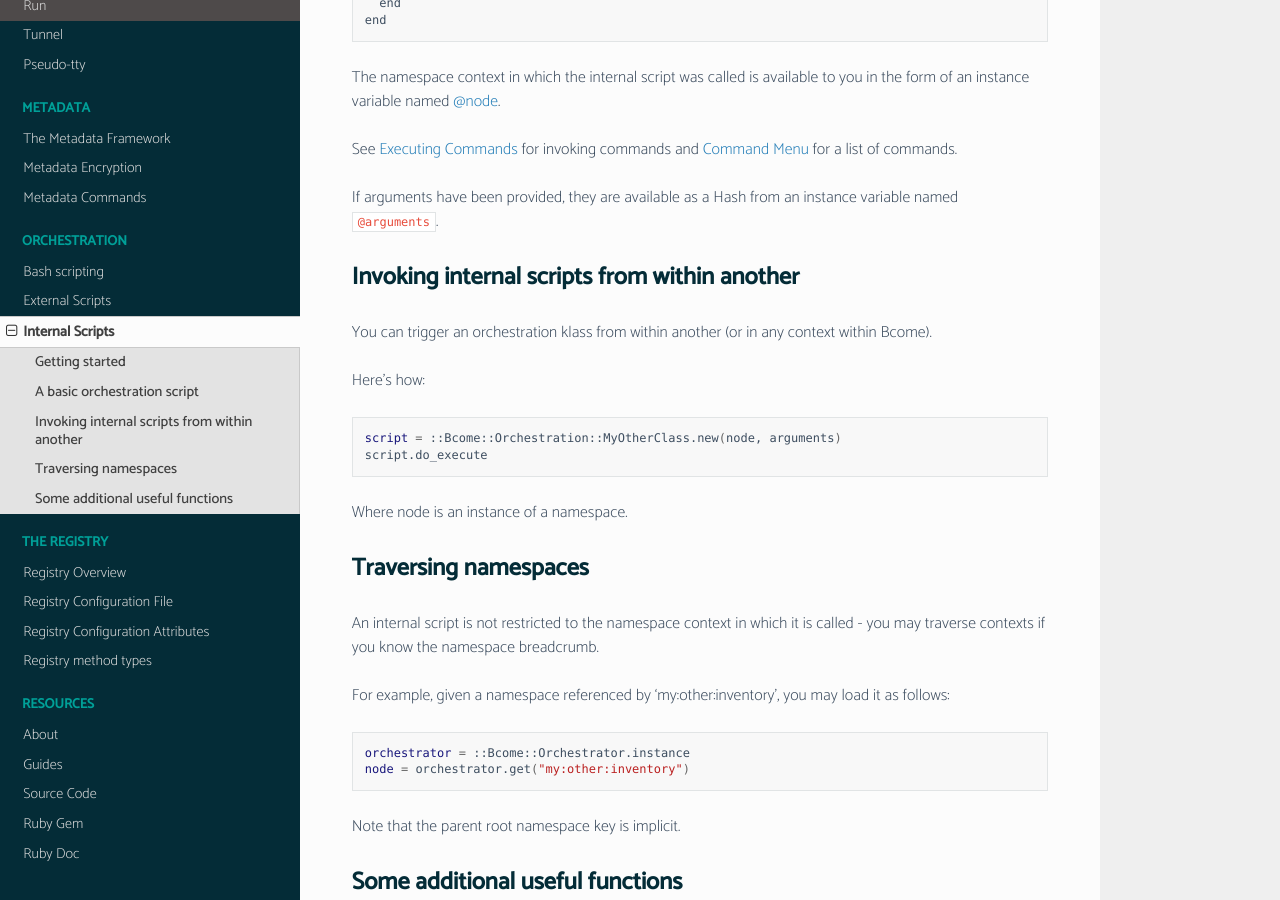
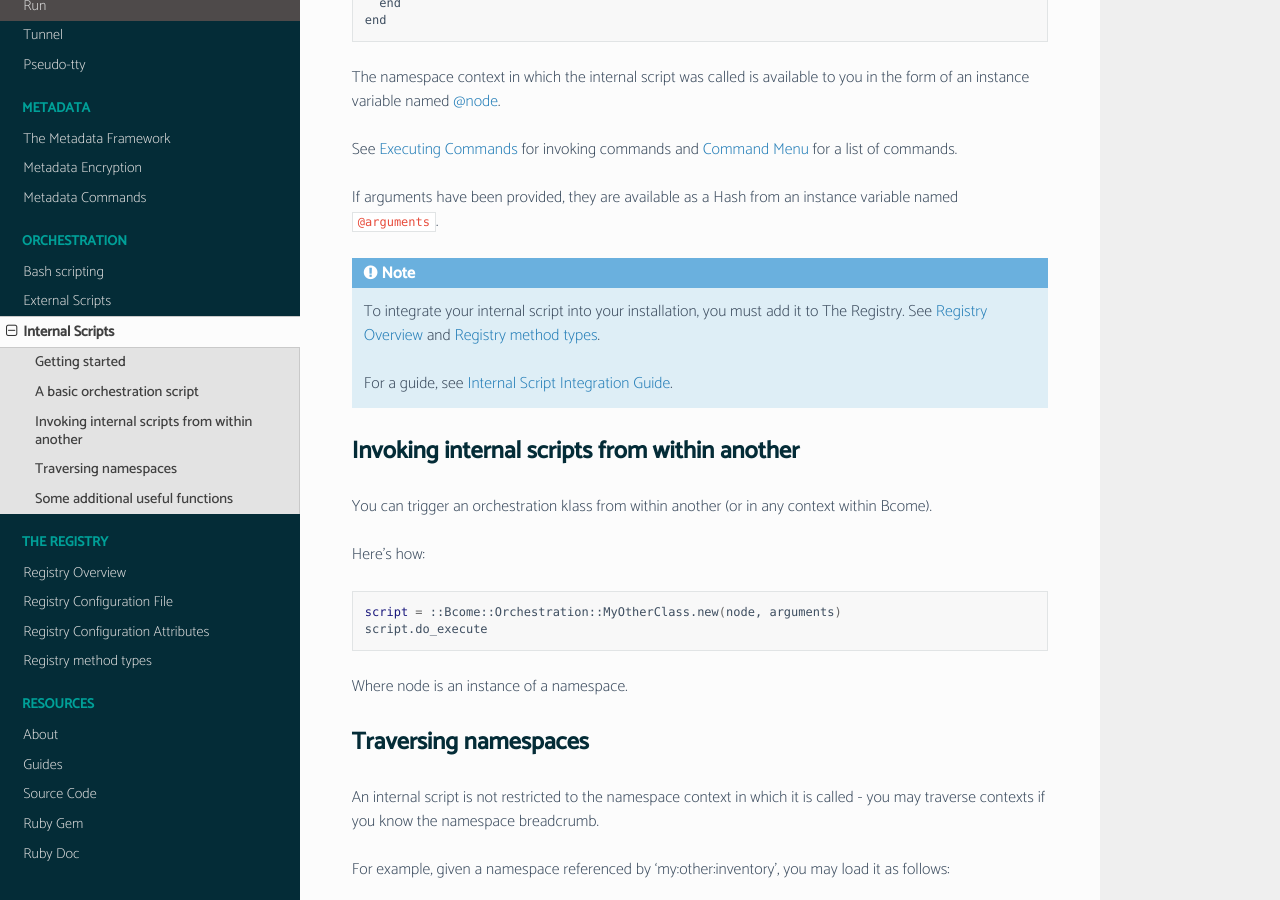
Before and after one commit to webzakimbo/bcome-read-the-docs, a Sphinx documentation site: the page built from docs/source/orchestration/internal-ruby-scripting.rst, in a window 1280 px wide and 900 px high, scrolled down 884 px. Built offline with Sphinx 7.4.7 and the Read the Docs theme 2.0.0, drawn with Linux system fonts in a browser that asks for light colours; pages that are not in the unit, such as notebooks, are missing from menus.

Commit message:
added note around integrating registry tasks and fixed two broken links

```diff
--- a/docs/source/orchestration/internal-ruby-scripting.rst
+++ b/docs/source/orchestration/internal-ruby-scripting.rst
@@ -50,6 +50,13 @@ See :doc:`../usage/executing-commands` for invoking commands and :doc:`../usage/
 
 If arguments have been provided, they are available as a Hash from an instance variable named ``@arguments``.
 
+.. note::
+
+   To integrate your internal script into your installation, you must add it to The Registry. See :doc:`../registry/overview` and :doc:`../registry/registry-examples`.
+
+   For a guide, see |REGISTRY_INTERNAL_SCRIPT|_.
+
+
 Invoking internal scripts from within another
 ---------------------------------------------
 
--- a/docs/source/registry/overview.rst
+++ b/docs/source/registry/overview.rst
@@ -13,7 +13,7 @@ Each Bcome namespace has its own Registry, the framework giving you a means of a
 
   The Registry is designed for reusability, and so you may associate the same tasks with different namespaces, DRY'ing up your code.
 
-  Have a look also at the :doc:`metadata/metadata-framework`. By associating context-specific data to your namespaces, the same Registry task re-used becomes way more powerful.
+  Have a look also at the :doc:`../metadata/metadata-framework`. By associating context-specific data to your namespaces, the same Registry task re-used becomes way more powerful.
 
 Within any namespace in Bcome, invoke the ``registry`` method to view your available methods.
 
--- a/docs/source/registry/registry-configuration-attributes.rst
+++ b/docs/source/registry/registry-configuration-attributes.rst
@@ -5,7 +5,7 @@
 Registry Configuration Attributes
 *********************************
 
-Here you'll find the full list of attributes for your registry.yml file (see: doc:`registry-configiration-file`).
+Here you'll find the full list of attributes for your registry.yml file (see: doc:`registry-configuration-file`).
 
 +--------------------------+---------------------------------------+---------------------------------------+
 |                          |                                       |                                       |
--- a/docs/source/urls.rst
+++ b/docs/source/urls.rst
@@ -16,6 +16,9 @@
 
 .. |AWS_AUTH_GUIDE| replace:: AWS EC2 authentication guide
 .. _AWS_AUTH_GUIDE: https://guides.bcome.com/en/2.0.0/drivers/ec2.html
+
+.. |REGISTRY_INTERNAL_SCRIPT| replace:: Internal Script Integration Guide
+.. _REGISTRY_INTERNAL_SCRIPT: https://guides.bcome.com/en/2.0.0/the-registry/internal-commands.html
 
 .. |BCOME_SOURCE| replace:: github source
 .. _BCOME_SOURCE: https://github.com/webzakimbo/bcome-kontrol
```
